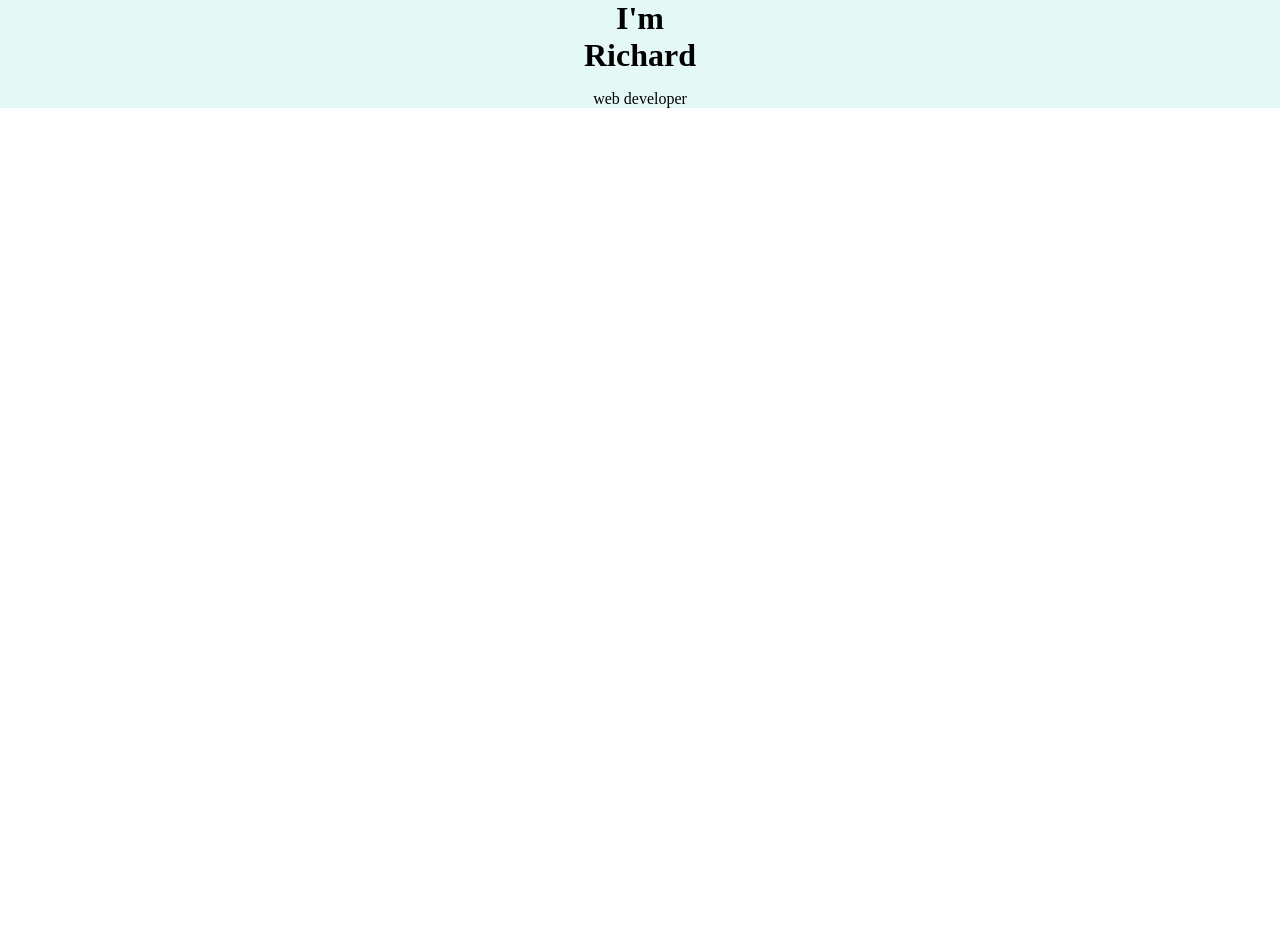
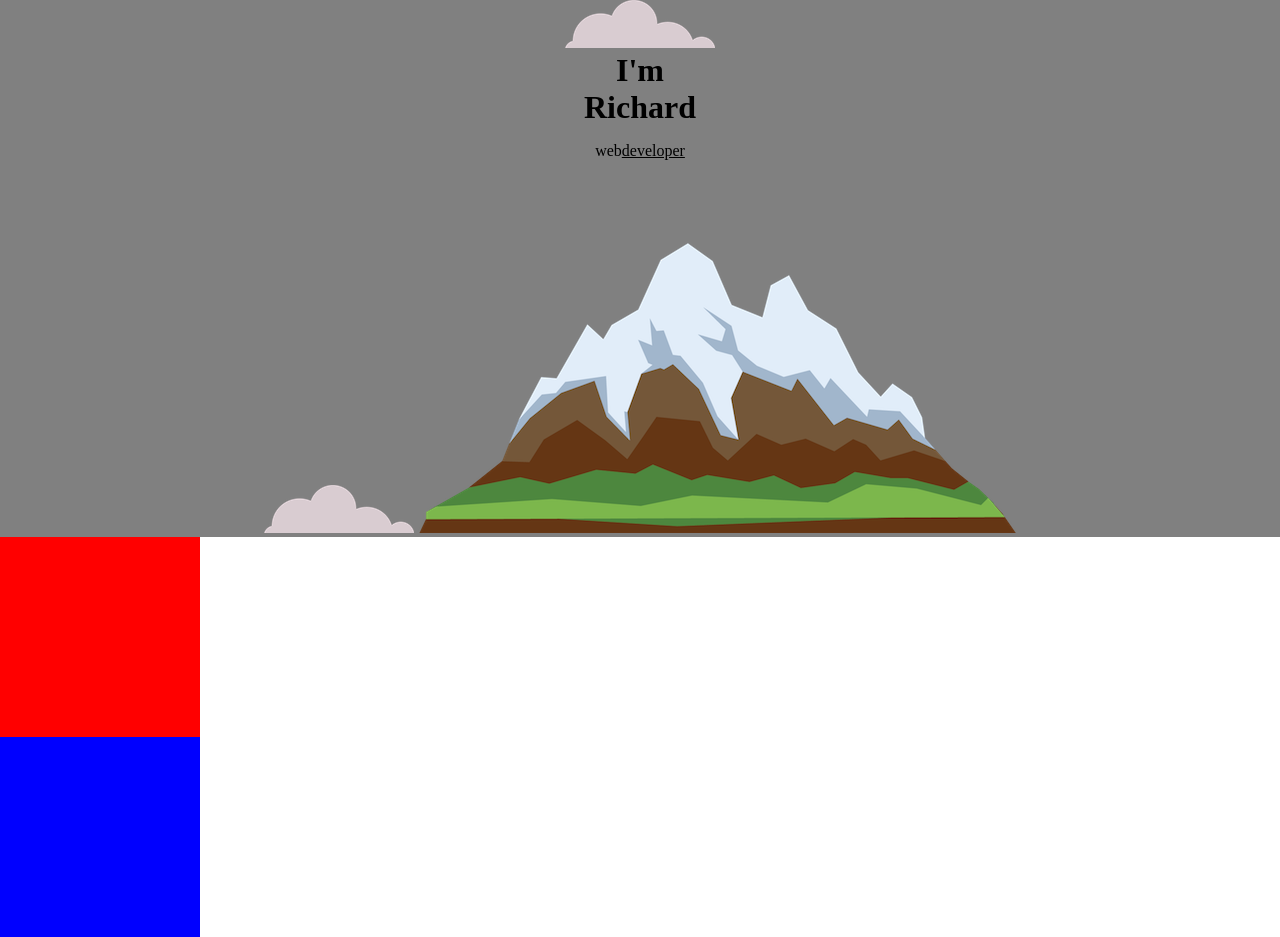
Before and after one commit to illusioninlost/cool-design, a plain HTML site: page index.html in a window 1280 px wide. Before the commit the page ends 800 px from the top, so only its background shows below. Drawn offline with Linux system fonts and the light colour scheme.

Commit message:
add changes

```diff
--- a/css/styles.css
+++ b/css/styles.css
@@ -28,3 +28,7 @@ div{
   width: 200px;
   height: 200px;
 }
+
+.pro{
+  text-decoration: underline;
+}
--- a/index.html
+++ b/index.html
@@ -7,15 +7,19 @@
     <link rel="icon" href="favicon.ico">
   </head>
   <body>
-    <div>
+    <div class="top-container">
+      <img class="top-cloud" src="images/cloud.png" alt="cloud-img">
       <h1>I'm Richard</h1>
-      <p>web developer</p>
+      <p>web<span class="pro">developer</span> </p>
+      <img class="bottom-cloud" src="images/cloud.png" alt="cloud-img">
+      <img src="images/mountain.png" alt="mountain-img">
+    </div>
+
+    <div class="middle-container">
 
     </div>
-    <div>
 
-    </div>
-    <div>
+    <div class="bottom-container">
 
     </div>
 
```
